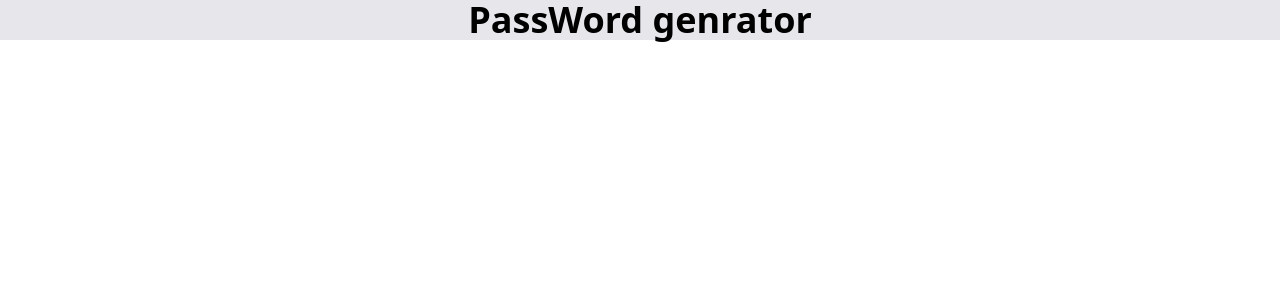
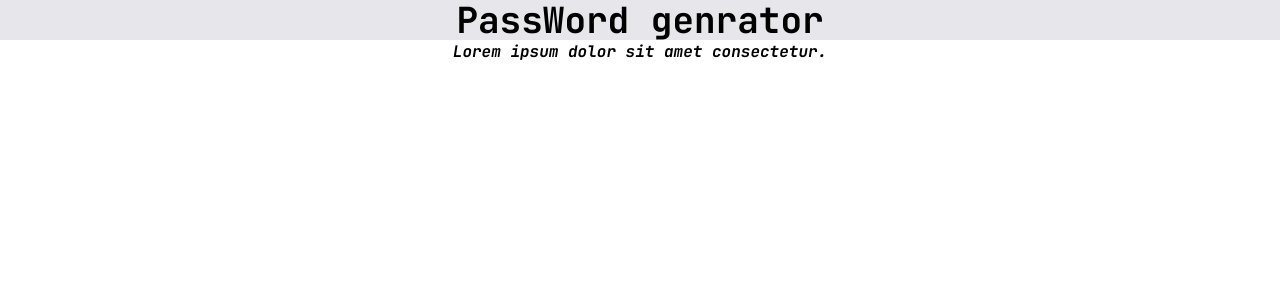
Before and after one commit to devHksingh/PasswordGenrator, a React (Vite) app: page / in a window 1280 px wide. Shown: the top 300 px of the page. Built offline with nearby package versions, Linux system fonts and the light colour scheme.

Commit message:
added tailwindcss custom property

```diff
--- a/src/App.jsx
+++ b/src/App.jsx
@@ -7,7 +7,8 @@ function App() {
 
   return (
     <>
-      <h1 className='text-center font-black text-4xl text bg-grayish-200'>PassWord genrator</h1>
+      <h1 className='text-center font-black text-4xl text bg-grayish-200 font-jetbrainsmono'>PassWord genrator</h1>
+      <h1 className='text-center font-jetbrainsmono italic'>Lorem ipsum dolor sit amet consectetur.</h1>
     </>
   )
 }
--- a/src/index.css
+++ b/src/index.css
@@ -1,3 +1,19 @@
 @tailwind base;
 @tailwind components;
 @tailwind utilities;
+
+/* @font-face {
+    font-family: "Jet Brains Mono";
+    src: url("/fonts/JetBrainsMono-Bold.ttf");
+  } */
+@font-face {
+        font-family: "Jet Brains Mono";
+        font-weight: 900;
+        src: url('/fonts/JetBrainsMono-Bold.ttf');
+    }
+@font-face {
+    font-family: "Jet Brains Mono";
+    font-weight: 900;
+    font-style: italic;
+    src: url('/fonts/JetBrainsMono-BoldItalic.ttf');
+}
--- a/tailwind.config.js
+++ b/tailwind.config.js
@@ -1,4 +1,5 @@
 /** @type {import('tailwindcss').Config} */
+
 export default {
   content: [
     "./index.html",
@@ -18,7 +19,7 @@ export default {
 
       },
       fontFamily: {
-          jetbrainsmono: ['Jet Brains Mono', 'serif']
+          jetbrainsmono: ['Jet Brains Mono', 'serif', ]
       },
       fontSize: {
         body: ['1.125rem', '1.4375rem'],
```
Also changed, not shown: public/fonts/JetBrainsMono-Bold.ttf (added), public/fonts/JetBrainsMono-BoldItalic.ttf (added).
